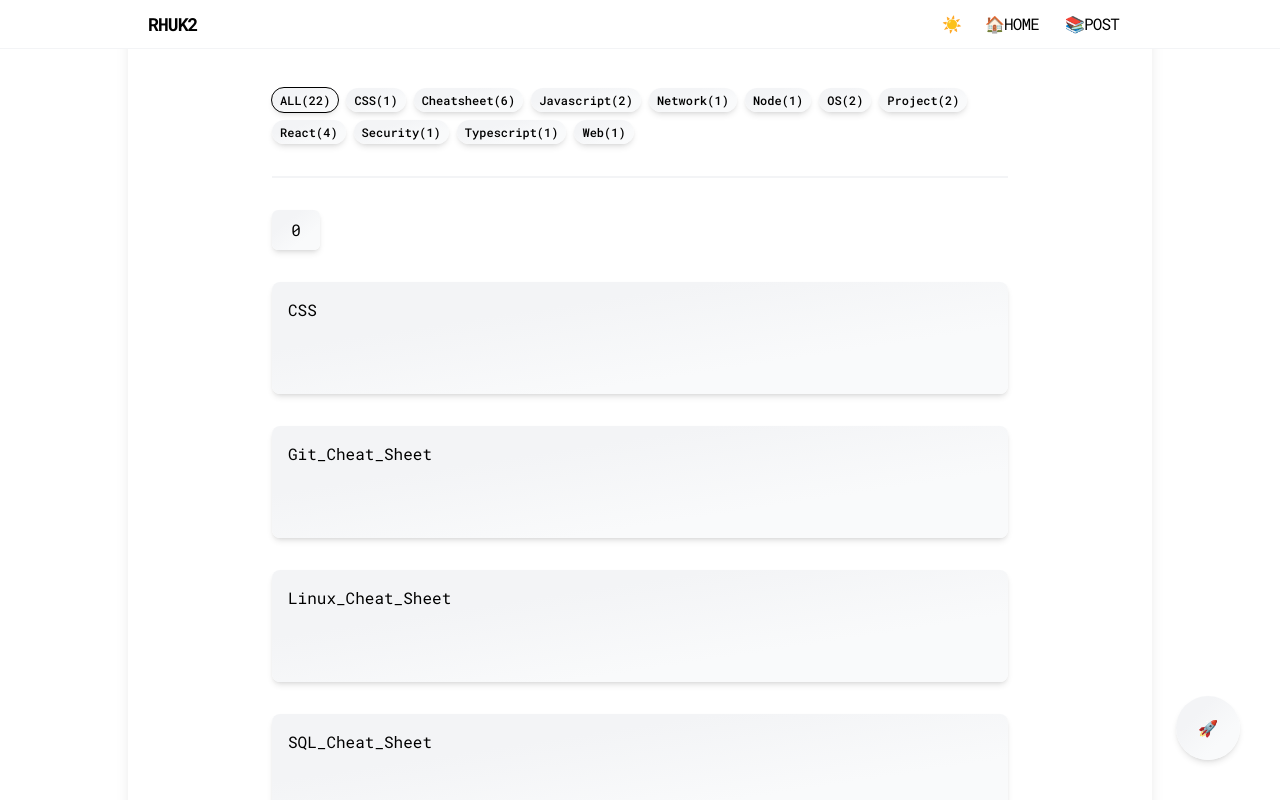
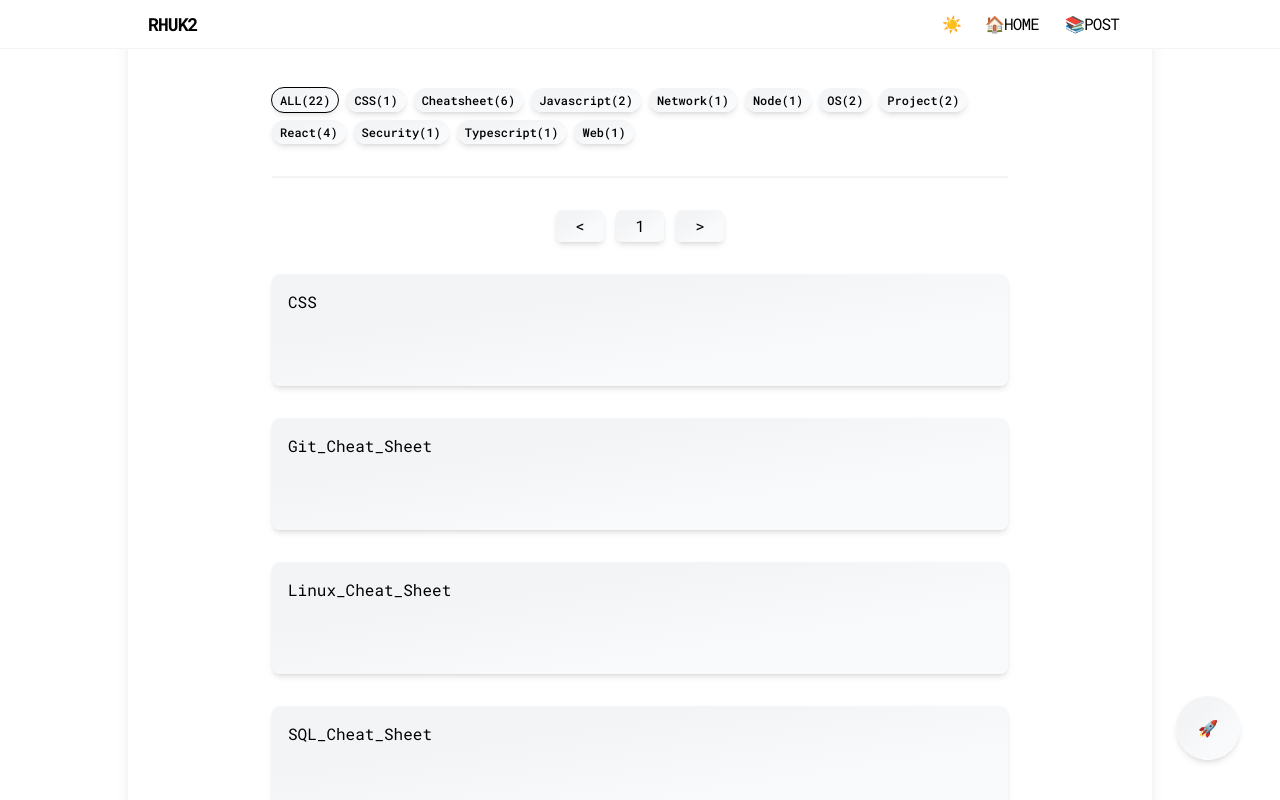
Before and after one commit to RHUK2/blog, a Next.js app: page /post-list in a window 1280 px wide. Shown: the top 800 px of the page. Built offline with nearby package versions, Linux system fonts and the light colour scheme.

Commit message:
#FEAT Pagination next, previous 버튼 추가
+ createQueryString 함수로 page 쿼리 이외의 쿼리를 제거하지 않고 쿼리 업데이트하도록 수정

```diff
--- a/app/(non-page)/component/client/Button.tsx
+++ b/app/(non-page)/component/client/Button.tsx
@@ -7,7 +7,7 @@ const Button = forwardRef(function Button(
     children,
     className,
     buttonProps,
-  }: { children: ReactNode; className: string; buttonProps: ButtonHTMLAttributes<HTMLButtonElement> },
+  }: { children: ReactNode; className?: string; buttonProps?: ButtonHTMLAttributes<HTMLButtonElement> },
   ref,
 ) {
   const buttonRef = useRef(null);
@@ -17,7 +17,7 @@ const Button = forwardRef(function Button(
   return (
     <button
       ref={buttonRef}
-      className={`min-h-10 min-w-12 rounded-md bg-gradient-to-br from-gray-100 from-30% to-gray-50 to-70% px-2 shadow-md dark:from-gray-900 dark:to-gray-800 dark:shadow-gray-600 ${className}`}
+      className={`min-h-8 min-w-12 rounded-md bg-gradient-to-br from-gray-100 from-30% to-gray-50 to-70% px-2 shadow-md dark:from-gray-900 dark:to-gray-800 dark:shadow-gray-600 ${className}`}
       {...buttonProps}>
       {children}
     </button>
--- a/app/(non-page)/component/client/Menu.tsx
+++ b/app/(non-page)/component/client/Menu.tsx
@@ -64,7 +64,7 @@ export function Menu({
     <ul
       id='menu'
       onClick={(event) => event.stopPropagation()}
-      className={`absolute z-40 rounded-md bg-gradient-to-br from-gray-100 from-30% to-gray-50 to-70% p-2 shadow-md dark:from-gray-900 dark:to-gray-800 dark:shadow-gray-600 ${open ? 'block' : 'hidden'}`}
+      className={`absolute z-40 max-h-44 overflow-y-auto rounded-md bg-gradient-to-br from-gray-100 from-30% to-gray-50 to-70% py-2 shadow-md dark:from-gray-900 dark:to-gray-800 dark:shadow-gray-600 ${open ? 'block' : 'hidden'}`}
       style={{
         top: pos.bottom + 10,
         left: pos.left,
--- a/app/(non-page)/component/client/Pagination.tsx
+++ b/app/(non-page)/component/client/Pagination.tsx
@@ -1,7 +1,7 @@
 'use client';
 
 import { useParams, usePathname, useRouter, useSearchParams } from 'next/navigation';
-import { ChangeEvent, MouseEvent, useMemo, useRef, useState } from 'react';
+import { ChangeEvent, MouseEvent, useCallback, useMemo, useRef, useState } from 'react';
 import { Menu } from '.';
 import Button from './Button';
 
@@ -18,8 +18,33 @@ export function Pagination({ totalCount, size }: { totalCount: number; size: num
 
   const pageCount = useMemo(() => Math.ceil(totalCount / size), [totalCount, size]);
 
+  const createQueryString = useCallback(
+    (name: string, value: string) => {
+      const params = new URLSearchParams(searchParams.toString());
+
+      params.set(name, value);
+
+      return params.toString();
+    },
+    [searchParams],
+  );
+
+  function handlePreviousPageQuery(index: number) {
+    router.push(
+      `${pathname}${index > 1 ? `?${createQueryString('page', String(index - 1))}` : `?${createQueryString('page', '')}`}`,
+    );
+  }
+
   function handlePageQuery(index: number) {
-    router.push(`${pathname}${index > 0 ? `?page=${index}` : ''}`);
+    router.push(
+      `${pathname}${index > 0 ? `?${createQueryString('page', String(index))}` : `?${createQueryString('page', '')}`}`,
+    );
+  }
+
+  function handleNextPageQuery(index: number) {
+    router.push(
+      `${pathname}${index < pageCount - 1 ? `?${createQueryString('page', String(index + 1))}` : `?${createQueryString('page', String(index))}`}`,
+    );
   }
 
   function handleMenuToggle(event: MouseEvent<HTMLButtonElement>) {
@@ -31,23 +56,40 @@ export function Pagination({ totalCount, size }: { totalCount: number; size: num
   }
 
   return (
-    <div className=''>
+    <>
+      <div className='flex justify-center gap-3'>
+        <Button
+          buttonProps={{
+            onClick: () => handlePreviousPageQuery(parseInt(searchParams.get('page') || '0')),
+          }}>
+          {'<'}
+        </Button>
         <Button
           ref={buttonRef}
-        className=''
           buttonProps={{
             id: 'menu-button',
             onClick: handleMenuToggle,
           }}>
-        {searchParams.get('page') ?? '0'}
+          {parseInt(searchParams.get('page') || '0') + 1}
         </Button>
+        <Button
+          buttonProps={{
+            onClick: () => handleNextPageQuery(parseInt(searchParams.get('page') || '0')),
+          }}>
+          {'>'}
+        </Button>
+      </div>
+
       <Menu open={isMenuOpen} onClose={handleMenuClose} elementRef={buttonRef}>
         {new Array(pageCount).fill('0').map((item, index) => (
-          <li key={`page_${index}`} onClick={() => handlePageQuery(index)} className='min-w-10 cursor-pointer'>
+          <li
+            key={`page_${index}`}
+            onClick={() => handlePageQuery(index)}
+            className='m-auto min-w-12 cursor-pointer py-1 text-center '>
             {index + 1}
           </li>
         ))}
       </Menu>
-    </div>
+    </>
   );
 }
```
Lines whose indentation alone changed are shown as unchanged.
